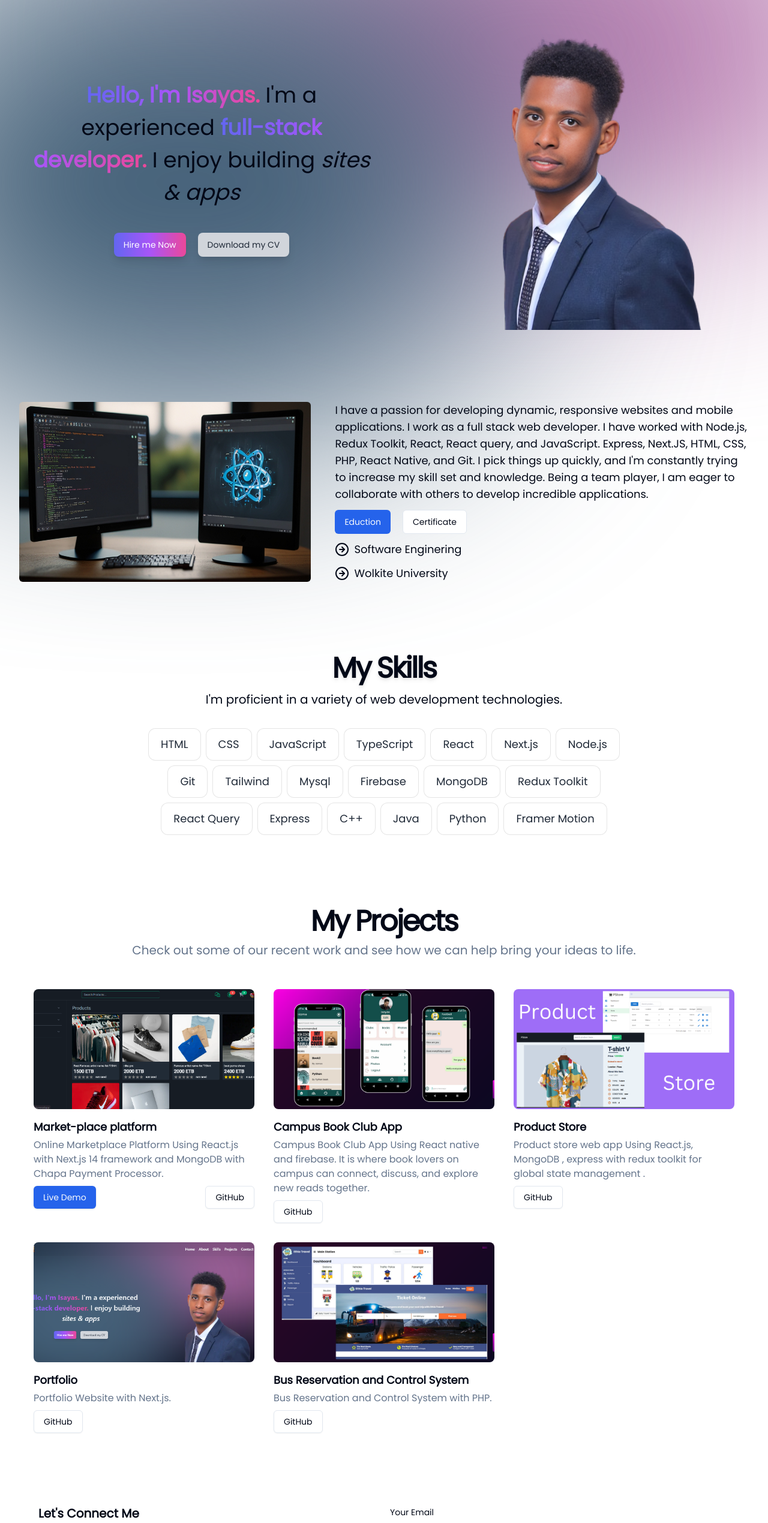
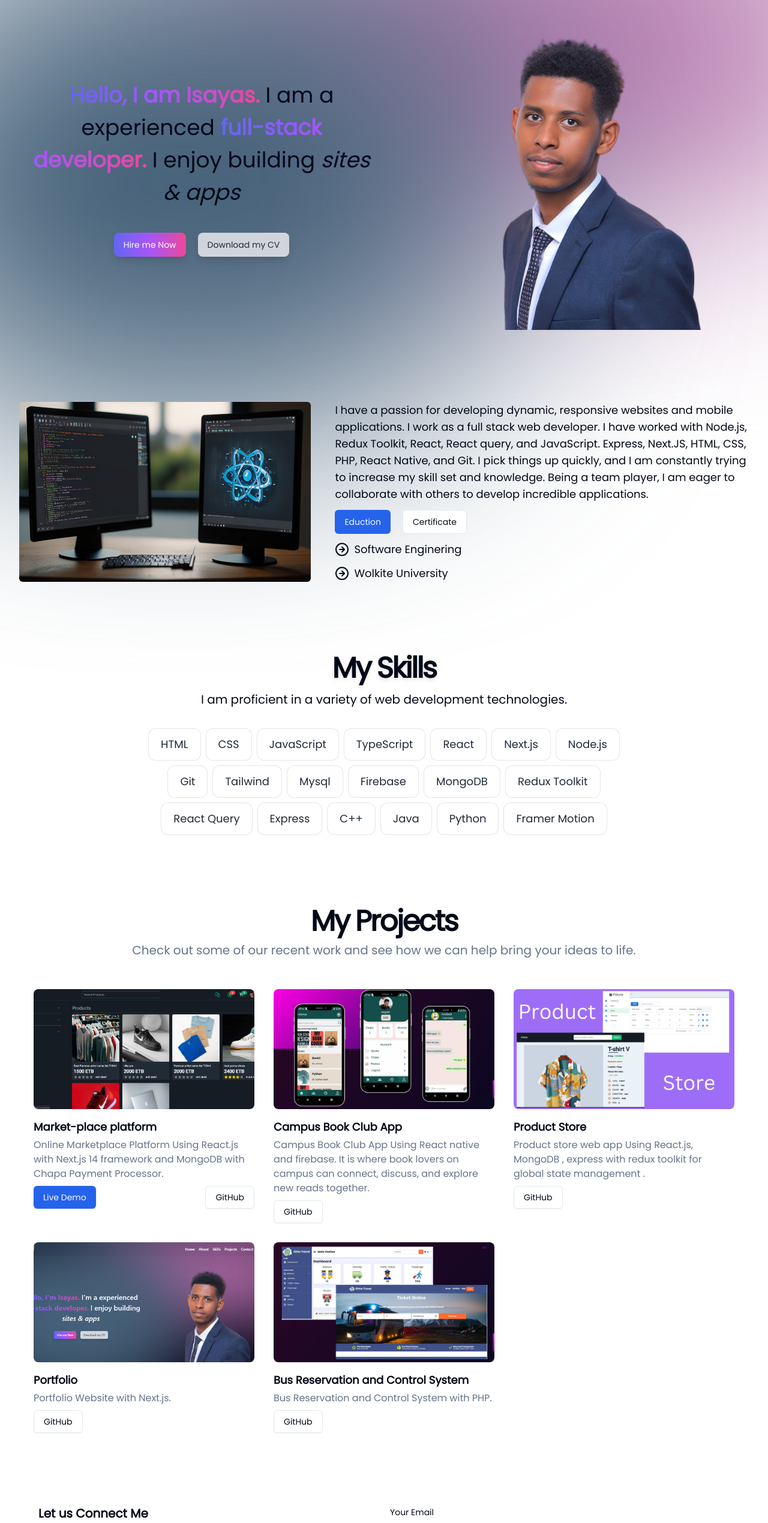
Before and after one commit to Isayas7/portfolio, a Next.js app: page / in a window 1280 px wide. Shown: the part 80-2619 px from the top of the page at 60% size. Built offline with nearby package versions, Linux system fonts and the light colour scheme.

Commit message:
fix deploy error

```diff
--- a/src/components/about.tsx
+++ b/src/components/about.tsx
@@ -24,9 +24,9 @@ const About = () => {
           mobile applications. I work as a full stack web developer. I have
           worked with Node.js, Redux Toolkit, React, React query, and
           JavaScript. Express, Next.JS, HTML, CSS, PHP, React Native, and Git. I
-          pick things up quickly, and I'm constantly trying to increase my skill
-          set and knowledge. Being a team player, I am eager to collaborate with
-          others to develop incredible applications.
+          pick things up quickly, and I am constantly trying to increase my
+          skill set and knowledge. Being a team player, I am eager to
+          collaborate with others to develop incredible applications.
         </p>
         <div className="flex items-center  gap-5">
           <Button
--- a/src/components/contact.tsx
+++ b/src/components/contact.tsx
@@ -61,10 +61,10 @@ const Contact = () => {
       className=" container mx-auto w-full gap-5 md:flex  mt-20 scroll-mt-28 "
     >
       <div className="flex-1">
-        <h1 className="font-bold text-xl">Let's Connect Me</h1>
+        <h1 className="font-bold text-xl">Let us Connect Me</h1>
         <p className="text-gray-500">
-          I'm always excited to discuss new projects and opportunities. Feel
-          free to reach out and let's chat!
+          I am always excited to discuss new projects and opportunities. Feel
+          free to reach out and Let us chat!
         </p>
         <div className="flex gap-5 my-3">
           <Link href={"https://www.linkedin.com/in/isayas7/"} target="_blanck">
--- a/src/components/hero-section.tsx
+++ b/src/components/hero-section.tsx
@@ -1,6 +1,5 @@
 "use client";
 import { motion } from "framer-motion";
-import { TypeAnimation } from "react-type-animation";
 import { Button } from "./ui/button";
 import Image from "next/image";
 import Link from "next/link";
@@ -23,9 +22,9 @@ const HeroSection = () => {
           animate={{ opacity: 1, scale: 1 }}
         >
           <span className="font-bold bg-gradient-to-r from-indigo-500 via-purple-500 to-pink-500 text-transparent bg-clip-text">
-            Hello, I'm Isayas.
+            Hello, I am Isayas.
           </span>{" "}
-          I'm a experienced{" "}
+          I am a experienced{" "}
           <span className="font-bold bg-gradient-to-r from-indigo-500 via-purple-500 to-pink-500 text-transparent bg-clip-text">
             full-stack developer.
           </span>{" "}
--- a/src/components/skills.tsx
+++ b/src/components/skills.tsx
@@ -29,7 +29,7 @@ export default function Skills() {
           My Skills
         </h2>
         <p className="mx-auto max-w-[700px]  md:text-xl/relaxed lg:text-base/relaxed xl:text-xl/relaxed animate-fade-in-up">
-          I'm proficient in a variety of web development technologies.
+          I am proficient in a variety of web development technologies.
         </p>
       </div>
       <ul className="flex flex-wrap justify-center gap-2 text-lg  text-gray-800">
```
